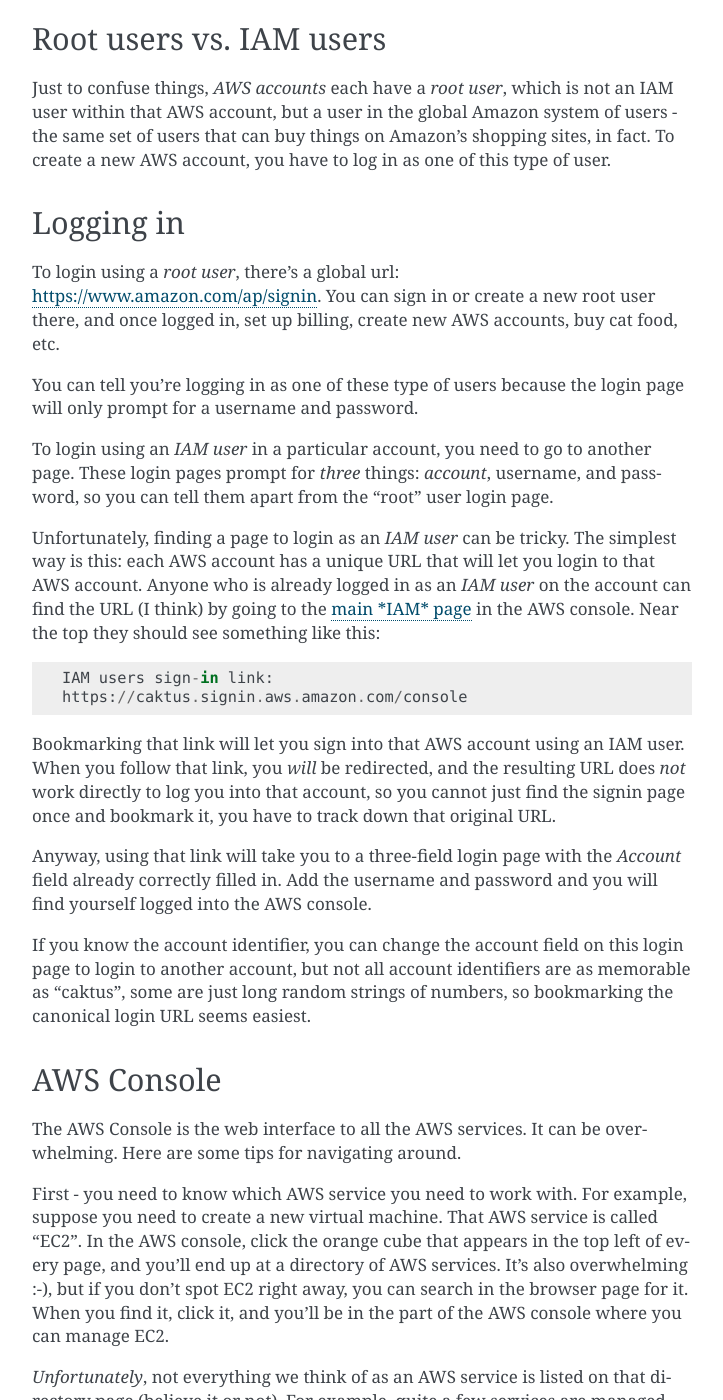
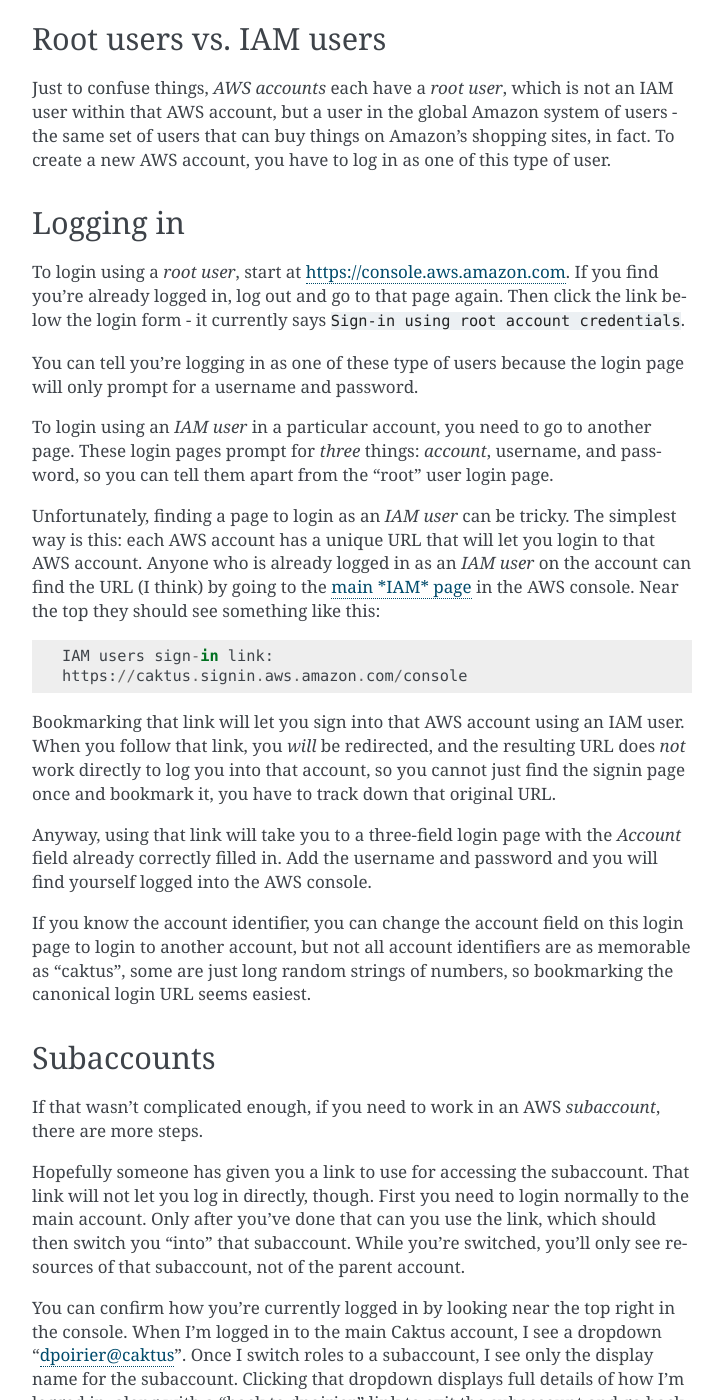
Before and after one commit to caktus/guidebook, a Sphinx documentation site: the page built from source/aws.rst, in a window 1280 px wide and 1400 px high, scrolled down 589 px. Shown: the whole window, without its empty margins (388-1111 px from the left). Built offline with Sphinx 7.4.7, drawn with Linux system fonts in a browser that asks for light colours; some of the changed text lies outside the part shown.

Commit message:
More details about AWS console logins

```diff
--- a/source/aws.rst
+++ b/source/aws.rst
@@ -37,10 +37,11 @@
 Logging in
 ----------
 
-To login using a *root user*, there's a global url:
-`https://www.amazon.com/ap/signin <https://www.amazon.com/ap/signin>`_.
-You can sign in or create a new root user there, and once logged in,
-set up billing, create new AWS accounts, buy cat food, etc.
+To login using a *root user*, start at
+`https://console.aws.amazon.com <https://console.aws.amazon.com>`_.
+If you find you're already logged in, log out and go to that page
+again. Then click the link below the login form - it currently says
+``Sign-in using root account credentials``.
 
 You can tell you're logging in as one of these type of users
 because the login page will only prompt for a username and
@@ -79,6 +80,28 @@
 account, but not all account identifiers are as memorable
 as "caktus", some are just long random strings of numbers,
 so bookmarking the canonical login URL seems easiest.
+
+Subaccounts
+-----------
+
+If that wasn't complicated enough, if you need to work in an AWS
+*subaccount*, there are more steps.
+
+Hopefully someone has given you a link to use for accessing
+the subaccount. That link will not let you log in directly,
+though. First you need to login normally to the main account.
+Only after you've done that can you use the link, which should
+then switch you "into" that subaccount. While you're switched,
+you'll only see resources of that subaccount, not of the parent
+account.
+
+You can confirm how you're currently logged in by looking near
+the top right in the console. When I'm logged in to the main
+Caktus account, I see a dropdown "dpoirier@caktus". Once
+I switch roles to a subaccount, I see only the display name
+for the subaccount.  Clicking that dropdown displays full details
+of how I'm logged in, along with a "back to dpoirier" link
+to exit the subaccount and go back to the main account.
 
 AWS Console
 -----------
```
